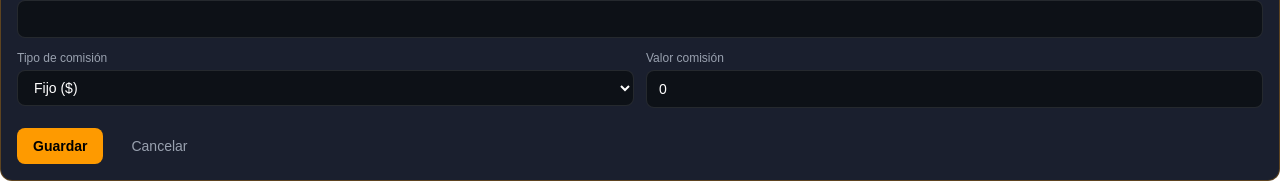
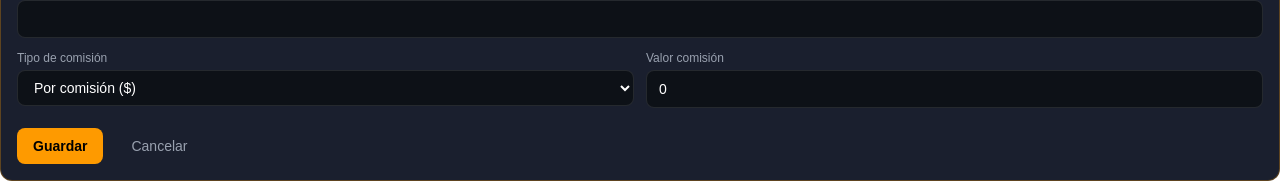
Before and after one commit to infoquantmarket/AMA, a Next.js app: page /admin/aliados in a window 1280 px wide. Both pictures are taken after a click on the button "Nuevo". Shown: the part 513-696 px from the top of the page. Built offline with nearby package versions, Linux system fonts and the light colour scheme; no server answers; the database is empty.

Commit message:
feat: add membership monthly billing type for aliados

```diff
--- a/app/admin/aliados/page.tsx
+++ b/app/admin/aliados/page.tsx
@@ -118,10 +118,11 @@ export default function AliadosPage() {
             <div>
               <label className="text-xs text-gray-400 mb-1 block">Tipo de comisión</label>
               <select value={form.commission_type}
-                onChange={e => setForm(p => ({ ...p, commission_type: e.target.value as 'fixed' | 'percentage' }))}
+                onChange={e => setForm(p => ({ ...p, commission_type: e.target.value as 'fixed' | 'percentage' | 'membership' }))}
                 className="w-full bg-[#0d1117] text-white border border-white/10 rounded-lg px-3 py-2 text-sm outline-none">
-                <option value="fixed">Fijo ($)</option>
-                <option value="percentage">Porcentaje (%)</option>
+                <option value="fixed">Por comisión ($)</option>
+                <option value="percentage">Por comisión (%)</option>
+                <option value="membership">Membresía mensual ($)</option>
               </select>
             </div>
             <F label="Valor comisión" field="commission_value" type="number" />
@@ -148,7 +149,13 @@ export default function AliadosPage() {
               </div>
               <p className="text-gray-400 text-xs mt-1 line-clamp-1">{a.ai_description}</p>
               {a.promotion && <p className="text-amber-400 text-xs mt-1">🎁 {a.promotion}</p>}
-              <p className="text-gray-500 text-xs mt-1">Comisión: ${a.commission_value} {a.commission_type === 'percentage' ? '%' : 'fijo'}</p>
+              <p className="text-gray-500 text-xs mt-1">
+                {a.commission_type === 'membership'
+                  ? `Membresía: $${a.commission_value}/mes`
+                  : a.commission_type === 'percentage'
+                  ? `Comisión: ${a.commission_value}%`
+                  : `Comisión: $${a.commission_value}`}
+              </p>
             </div>
             <div className="flex items-center gap-2 shrink-0">
               <button onClick={() => startEdit(a)} className="text-gray-400 hover:text-white"><Pencil className="w-4 h-4" /></button>
--- a/lib/supabase.ts
+++ b/lib/supabase.ts
@@ -21,7 +21,7 @@ export type Aliado = {
   ai_description: string
   whatsapp_number: string
   website_url: string
-  commission_type: 'percentage' | 'fixed'
+  commission_type: 'percentage' | 'fixed' | 'membership'
   commission_value: number
   promotion: string
   active: boolean
```
